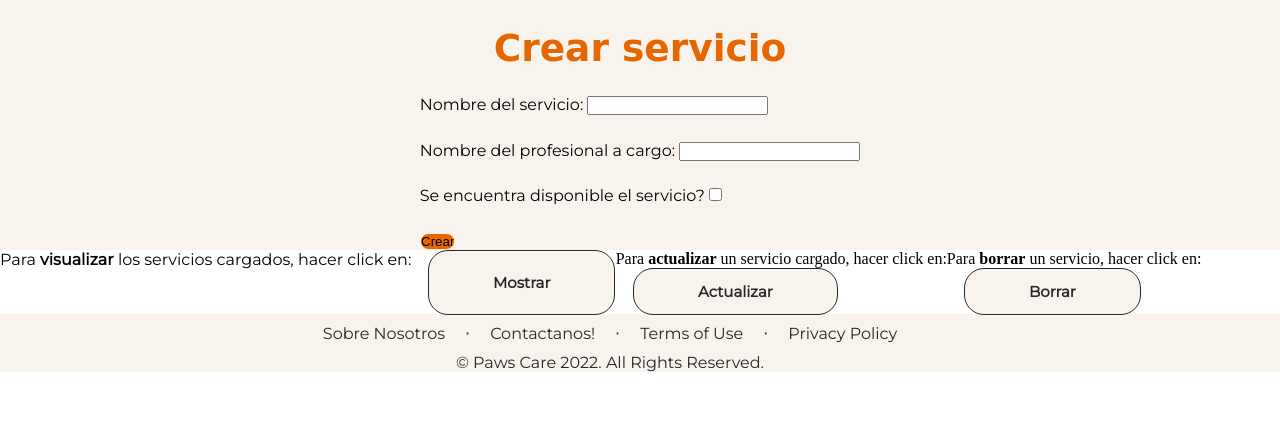
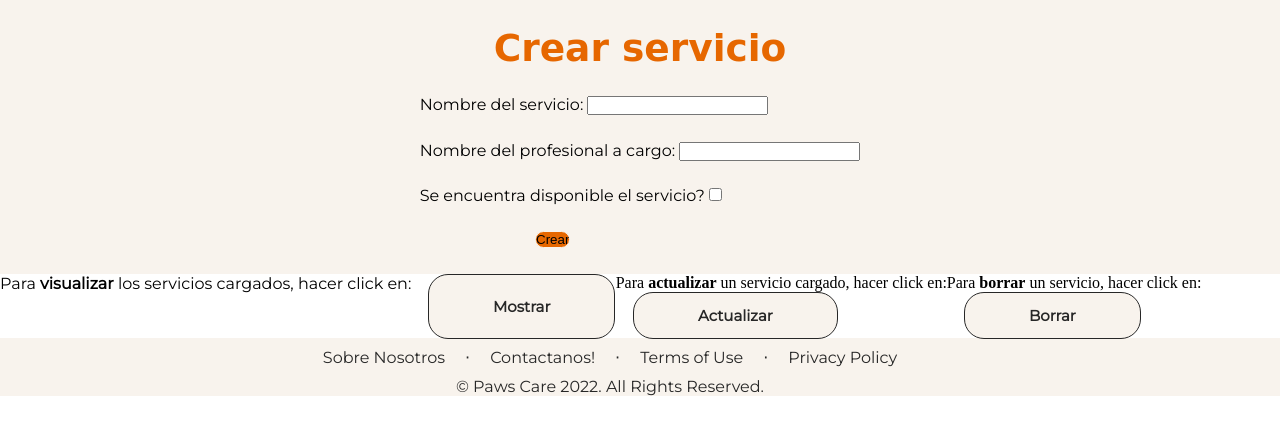
Before and after one commit to milagrosnu/ProyectoVet, a Django app: page /services/create-service in a window 1280 px wide. Shown: the part 56-491 px from the top of the page. Run offline with Django 4.2, Linux system fonts and the light colour scheme; some libraries are stand-ins or nearby versions; some web fonts are replaced.

Commit message:
css botones

```diff
--- a/AppVet/static/AppVet/css/style.css
+++ b/AppVet/static/AppVet/css/style.css
@@ -596,7 +596,7 @@ small-devices-and-up-media-quer
     font-family: var(--Font_Text);
 }
 
-.form-btn-dark {
+.form-btn{
     margin-bottom: 2vw;
     margin-left: 9vw;
 }
--- a/AppVet/templates/AppVet/services_create.html
+++ b/AppVet/templates/AppVet/services_create.html
@@ -35,7 +35,7 @@
                         <input type="checkbox" name="service_available" required id="id_service_available">
                     </div>
                 </div>
-                <input type="submit" value="Crear" class="btn-dark" />
+                <input type="submit" value="Crear" class="btn-dark form-btn"/>
             </form>
         </div>
     </main>
```
